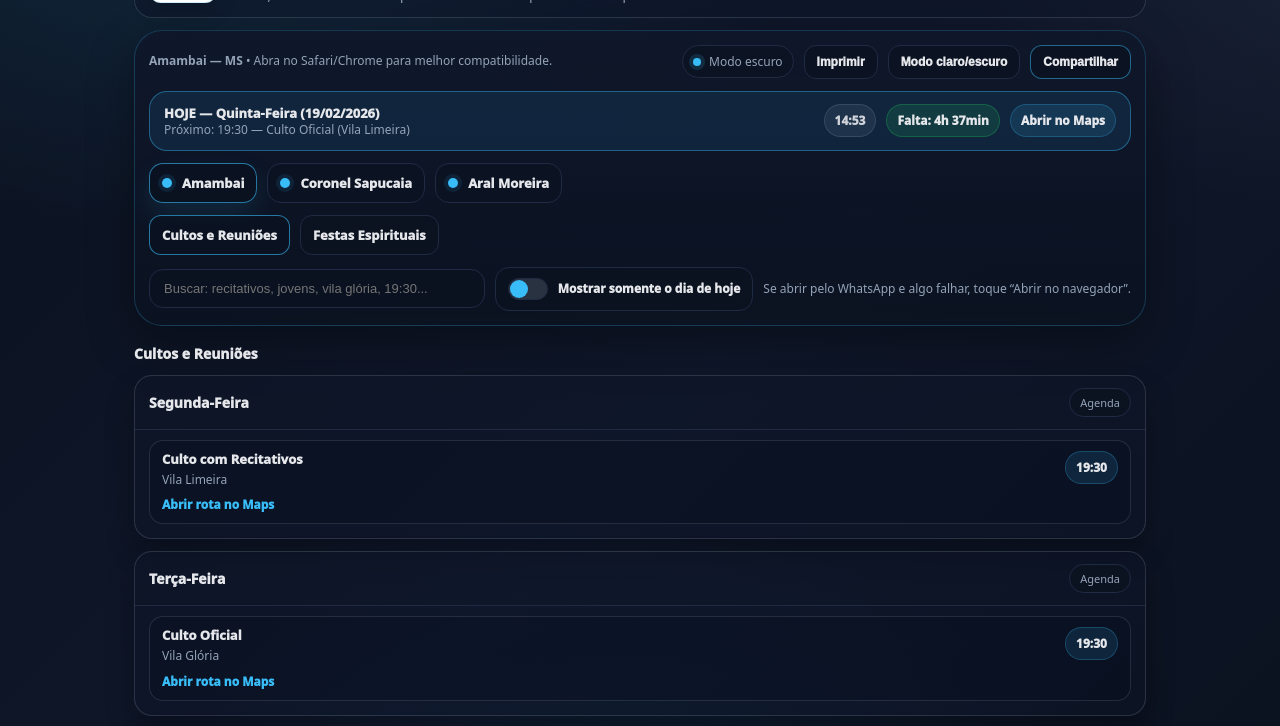
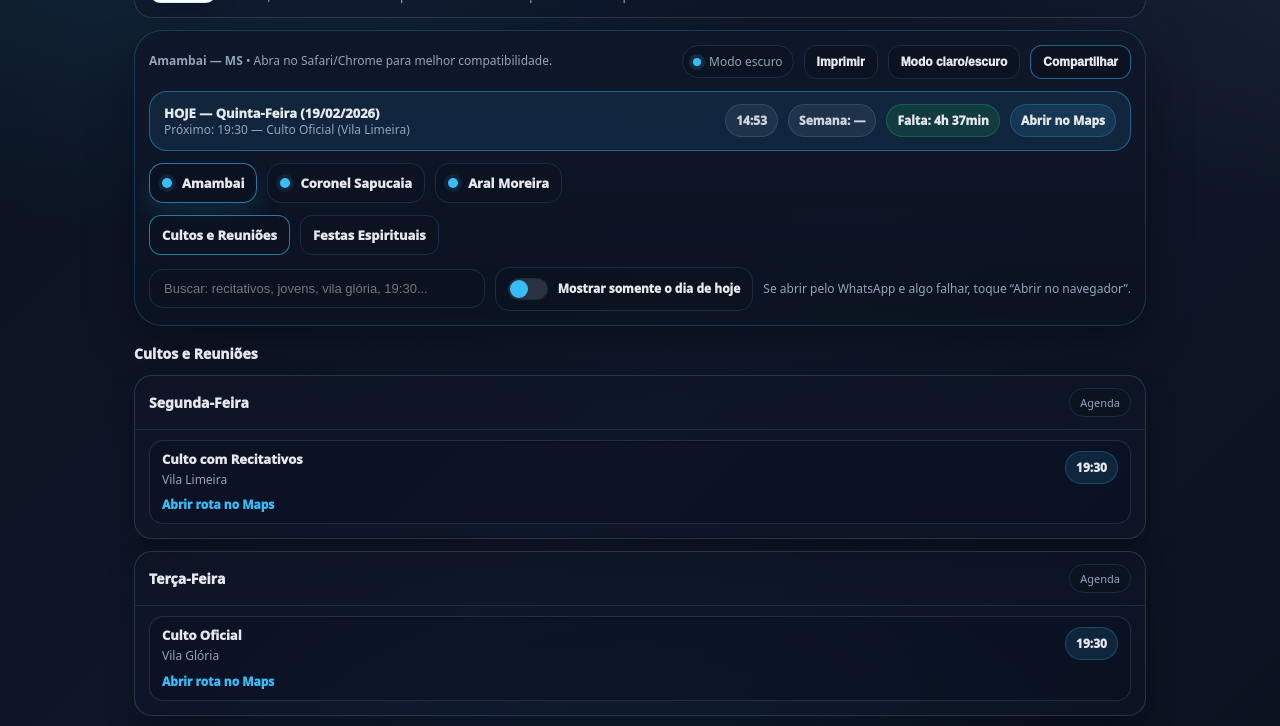
Before and after one commit to gabrielralvesi/Agenda-CCB-Amambai-MS, a plain HTML site: page index.html in a window 1280 px wide. Shown: the part 74-800 px from the top of the page. Drawn offline with Linux system fonts and the light colour scheme.

Commit message:
Update HTML elements for week and count display

```diff
--- a/index.html
+++ b/index.html
@@ -315,8 +315,9 @@
         </div>
         <div class="right">
           <span class="pchip dim" id="clockChip">--:--</span>
-          <span class="pchip ok" id="countChip">Falta: —</span>
-          <a class="pchip" id="mapsChip" href="#" target="_blank" rel="noopener">Abrir no Maps</a>
+<span class="pchip dim" id="weekChip">Semana: —</span>
+<span class="pchip ok" id="countChip">Falta: —</span>
+<a class="pchip" id="mapsChip" href="#" target="_blank" rel="noopener">Abrir no Maps</a>
         </div>
       </div>
 
```
